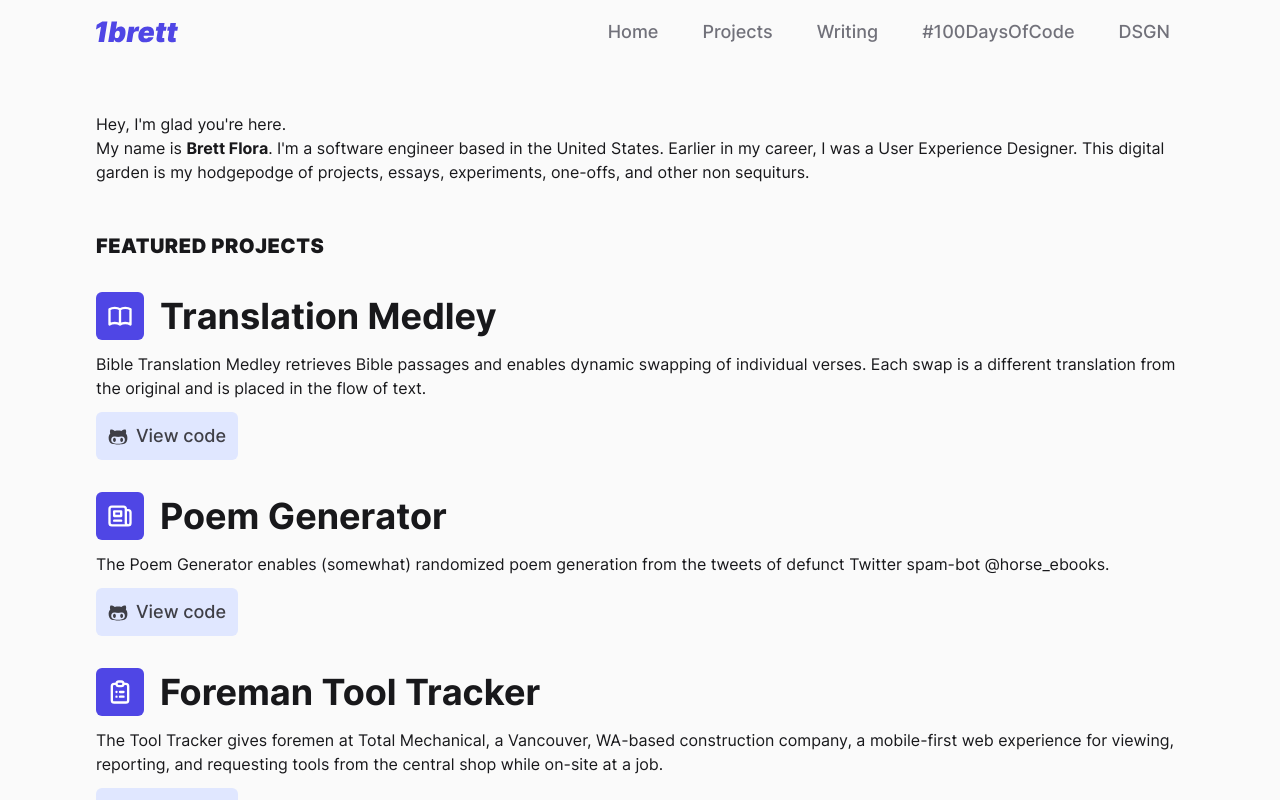
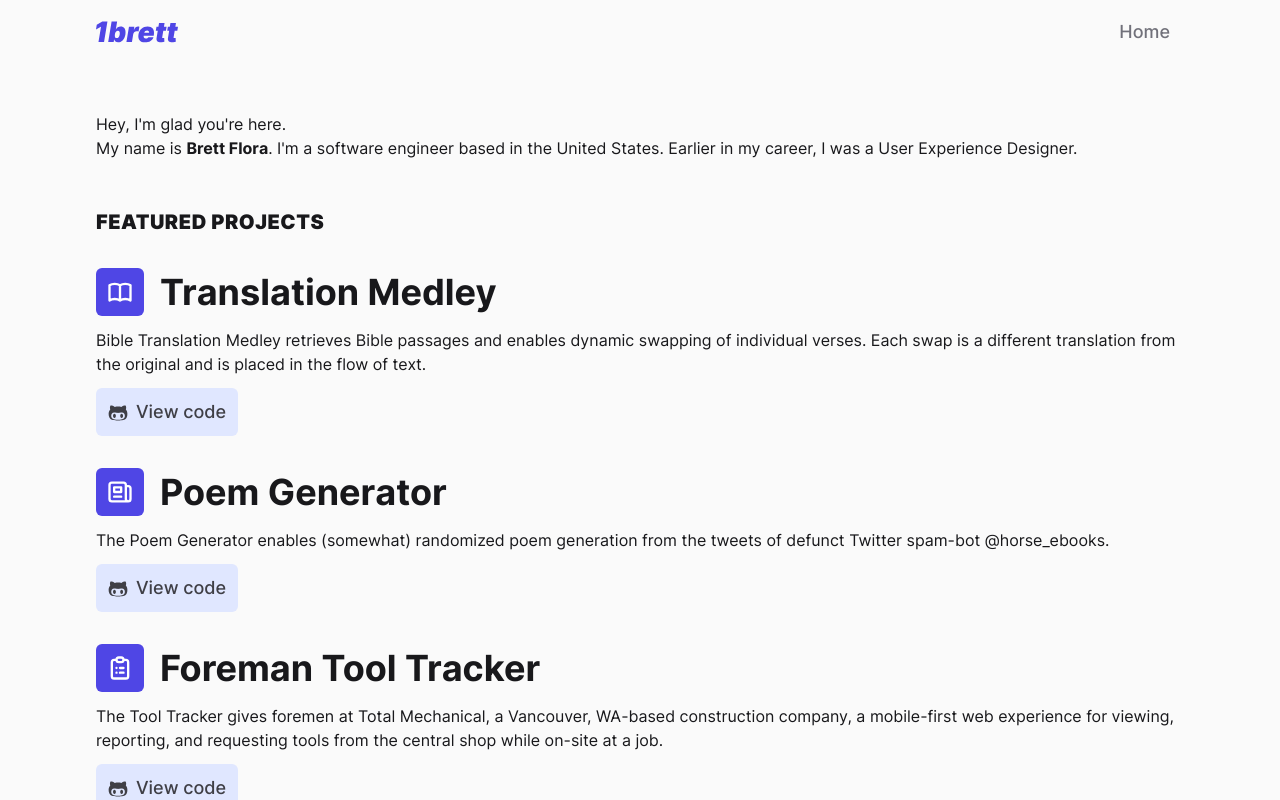
Before and after one commit to 0brett/portfolio, a Next.js app: page / in a window 1280 px wide. Shown: the top 800 px of the page. Built offline with nearby package versions, Linux system fonts and the light colour scheme; what @tailwindcss/typography would draw is missing.

Commit message:
trying out next-seo

```diff
--- /dev/null
+++ b/next-seo.json
@@ -0,0 +1,32 @@
+{
+  "title": "Brett Flora • Software Engineer",
+  "titleTemplate": "%s | Brett Flora",
+  "description": "Software engineer, former UX Designer, and avocado enthusiast.",
+  "favicon": "/favicons/favicon.ico",
+  "additionalMetaTags": [
+    { "property": "author", "content": "Brett Flora" },
+    {
+      "property": "keywords",
+      "content": "software, engineering, design, javascript, typescript"
+    }
+  ],
+  "twitter": {
+    "cardType": "summary",
+    "handle": "1brett_",
+    "site": "1brett_"
+  },
+  "openGraph": {
+    "type": "website",
+    "site_name": "Brett's Website",
+    "profile": {
+      "firstName": "Brett"
+    },
+    "images": [
+      {
+        "url": "/images/og.jpg",
+        "width": 1280,
+        "height": 720
+      }
+    ]
+  }
+}
--- a/package.json
+++ b/package.json
@@ -12,6 +12,7 @@
     "clsx": "^1.1.1",
     "isomorphic-unfetch": "^3.1.0",
     "next": "10.0.4",
+    "next-seo": "^4.17.0",
     "postcss": "^8.2.2",
     "react": "17.0.1",
     "react-dom": "17.0.1",
--- a/src/lib/sitemap.ts
+++ b/src/lib/sitemap.ts
@@ -18,23 +18,23 @@ const sitemap: Urls = {
     {
       href: '/',
       title: 'Home'
-    },
-    {
-      href: '/projects',
-      title: 'Projects'
-    },
-    {
-      href: '/writing',
-      title: 'Writing'
-    },
-    {
-      href: '/days-of-code',
-      title: '#100DaysOfCode'
-    },
-    {
-      href: '/dsgn',
-      title: 'DSGN'
     }
+    // {
+    //   href: '/projects',
+    //   title: 'Projects'
+    // },
+    // {
+    //   href: '/writing',
+    //   title: 'Writing'
+    // },
+    // {
+    //   href: '/days-of-code',
+    //   title: '#100DaysOfCode'
+    // },
+    // {
+    //   href: '/dsgn',
+    //   title: 'DSGN'
+    // }
   ],
   social: [
     {
--- a/src/pages/_app.tsx
+++ b/src/pages/_app.tsx
@@ -1,15 +1,20 @@
 import 'styles/index.css'
 import type { AppProps } from 'next/app'
 import Head from 'next/head'
+import { DefaultSeo } from 'next-seo'
+import SEO from '../../next-seo.json'
 
-export default function App({ Component, pageProps }: AppProps) {
+function MyApp({ Component, pageProps }: AppProps) {
   return (
     <>
       <Head>
         <meta charSet="UTF-8" />
         <meta name="viewport" content="width=device-width, initial-scale=1, shrink-to-fit=no" />
       </Head>
+      <DefaultSeo {...SEO} />
       <Component {...pageProps} />
     </>
   )
 }
+
+export default MyApp
--- a/src/pages/_document.tsx
+++ b/src/pages/_document.tsx
@@ -1,6 +1,22 @@
 import Document, { Html, Head, Main, NextScript } from 'next/document'
 
 class MyDocument extends Document {
+  // static async getInitialProps(ctx: DocumentContext) {
+  //   const initialProps = await Document.getInitialProps(ctx)
+  //   const styles = extractCritical(initialProps.html)
+  //   return {
+  //     ...initialProps,
+  //     styles: (
+  //       <>
+  //         {initialProps.styles}
+  //         <style
+  //           data-emotion-css={styles.ids.join(' ')}
+  //           dangerouslySetInnerHTML={{ __html: styles.css }}
+  //         />
+  //       </>
+  //     )
+  //   }
+  // }
   render() {
     return (
       <Html lang="en">
@@ -12,9 +28,8 @@ class MyDocument extends Document {
             type="font/woff2"
             crossOrigin="anonymous"
           />
-          <link href="/favicons/favicon.svg" type="image/svg+xml" rel="shortcut icon" />
-          <link href="/favicons/favicon.ico" rel="alternate icon" />
-          <link href="/favicons/safari-pinned-tab.svg" rel="mask-icon" color="#4F46E5" />
+          <link href="/favicons/favicon.ico" rel="shortcut icon" />
+          <link href="/favicons/safari-pinned-tab.svg" rel="mask-icon" color="#6366F1" />
           <link href="/favicons/site.webmanifest" rel="manifest" />
           <link href="/favicons/apple-touch-icon.png" rel="apple-touch-icon" sizes="180x180" />
           <link href="/favicons/favicon-32x32.png" rel="icon" sizes="32x32" type="image/png" />
@@ -23,10 +38,6 @@ class MyDocument extends Document {
           <meta content="#ffffff" name="theme-color" />
           <meta content="#ffffff" name="msapplication-TileColor" />
           <meta content="/static/favicons/browserconfig.xml" name="msapplication-config" />
-          <meta
-            name="description"
-            content="Software engineer, former UX Designer, and avocado enthusiast."
-          />
         </Head>
         <body>
           <Main />
--- a/src/pages/index.tsx
+++ b/src/pages/index.tsx
@@ -9,9 +9,7 @@ export default function Home() {
         <h1>Hey, I'm glad you're here.</h1>
         <p>
           My name is <strong>Brett Flora</strong>. I'm a software engineer based in the United
-          States. Earlier in my career, I was a User Experience Designer. This{' '}
-          <a href="https://joelhooks.com/digital-garden">digital garden</a> is my hodgepodge of
-          projects, essays, experiments, one-offs, and other non sequiturs.
+          States. Earlier in my career, I was a User Experience Designer.
         </p>
       </Prose>
 
```
Also changed, not shown: public/favicons/favicon.svg (deleted), 1 other file (tests, documents, lock files or other folders).
